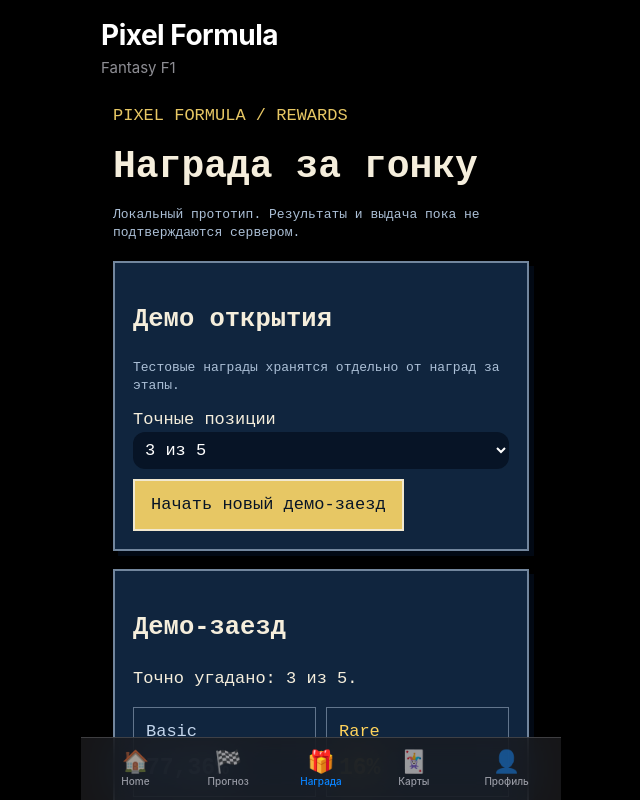
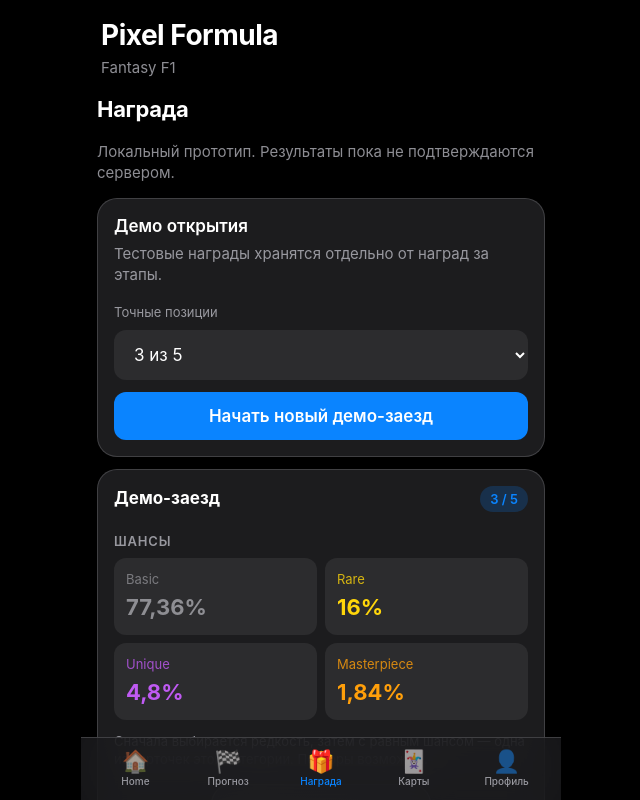
Before and after one commit to git-fomaz/pixel-formula, a React (Vite) app: page /reward in a window 1280 px wide. Both pictures are taken after a click on the button "Начать новый демо-заезд". Shown: the top 800 px of the page, without its empty margins (319-959 px from the left). Built offline with nearby package versions, Linux system fonts and the light colour scheme.

Commit message:
Bring Reward page to iOS design system

```diff
--- a/src/pages/Reward.tsx
+++ b/src/pages/Reward.tsx
@@ -54,10 +54,10 @@ function saveAward(key: string, award: any) {
 }
 
 const rarityColor: Record<string, string> = {
-  Basic: '#c4d6ec',
-  Rare: '#ffd35b',
-  Unique: '#c775ff',
-  Masterpiece: '#ffb52e',
+  Basic: '#8e8e93',
+  Rare: '#ffd60a',
+  Unique: '#bf5af2',
+  Masterpiece: '#ff9f0a',
 };
 
 export default function Reward() {
@@ -98,7 +98,7 @@ export default function Reward() {
       const award = { cardId: card.id, demo: true, at: new Date().toISOString() };
       saveAward(current.key, award);
       setOpened(award);
-      setStatus('Карточка сохранена. Повторное открытие не меняет награду.');
+      setStatus('Карточка сохранена');
       setBusy(false);
     }, 700);
   };
@@ -110,90 +110,122 @@ export default function Reward() {
   }, [opened]);
 
   return (
-    <div style={{ maxWidth: 680, margin: '0 auto', padding: '18px 16px', color: '#f5eedc', fontFamily: 'monospace' }}>
-      <div style={{ color: '#e7c764' }}>PIXEL FORMULA / REWARDS</div>
-      <h1 style={{ fontSize: 'clamp(24px,7vw,38px)', margin: '12px 0' }}>Награда за гонку</h1>
-      <p style={{ color: '#acc0d7', fontSize: 13 }}>Локальный прототип. Результаты и выдача пока не подтверждаются сервером.</p>
+    <div className="pixel-page">
+      <h2>Награда</h2>
+      <p className="muted">Локальный прототип. Результаты пока не подтверждаются сервером.</p>
 
-      <section style={panel}>
-        <h2>Демо открытия</h2>
-        <p style={{ color: '#acc0d7', fontSize: 13 }}>Тестовые награды хранятся отдельно от наград за этапы.</p>
-        <label>Точные позиции<br />
-          <select value={hits} onChange={e => setHits(Number(e.target.value))} style={sel}>
-            {[0,1,2,3,4,5].map(n => <option key={n} value={n}>{n} из 5</option>)}
-          </select>
-        </label>
-        <button onClick={startDemo} style={btn}>Начать новый демо-заезд</button>
-      </section>
+      <div className="ios-card">
+        <div style={{ fontWeight: 600, marginBottom: 4 }}>Демо открытия</div>
+        <p className="muted" style={{ marginTop: 0 }}>Тестовые награды хранятся отдельно от наград за этапы.</p>
+        <label className="muted" style={{ fontSize: 13 }}>Точные позиции</label>
+        <select value={hits} onChange={e => setHits(Number(e.target.value))} style={{ marginTop: 6, marginBottom: 12 }}>
+          {[0,1,2,3,4,5].map(n => <option key={n} value={n}>{n} из 5</option>)}
+        </select>
+        <button onClick={startDemo} className="ios-btn">Начать новый демо-заезд</button>
+      </div>
 
       {current && (
-        <section style={panel}>
-          <h2>{current.raceName}</h2>
-          <p>Точно угадано: {current.hits} из 5.</p>
-          <div style={{ display: 'grid', gridTemplateColumns: '1fr 1fr', gap: 10, margin: '12px 0' }}>
+        <div className="ios-card">
+          <div style={{ display: 'flex', justifyContent: 'space-between', alignItems: 'center' }}>
+            <div style={{ fontWeight: 700 }}>{current.raceName}</div>
+            <span style={{
+              background: 'rgba(10, 132, 255, 0.2)',
+              color: 'var(--accent)',
+              padding: '4px 10px',
+              borderRadius: 999,
+              fontSize: 13,
+              fontWeight: 600,
+            }}>{current.hits} / 5</span>
+          </div>
+
+          <div className="section-title">Шансы</div>
+          <div style={{ display: 'grid', gridTemplateColumns: '1fr 1fr', gap: 8 }}>
             {(['Basic','Rare','Unique','Masterpiece'] as Rarity[]).map(r => (
-              <div key={r} style={{ border: '1px solid #62758c', padding: 12, color: rarityColor[r] }}>
-                {r}<strong style={{ display: 'block', marginTop: 8, fontSize: 23 }}>{rates[r].toLocaleString('ru-RU', { maximumFractionDigits: 2 })}%</strong>
+              <div key={r} style={{
+                background: 'var(--bg-secondary)',
+                borderRadius: 12,
+                padding: 12,
+                color: rarityColor[r],
+              }}>
+                <div style={{ fontSize: 13, opacity: 0.8 }}>{r}</div>
+                <div style={{ fontSize: 22, fontWeight: 700, marginTop: 4 }}>
+                  {rates[r].toLocaleString('ru-RU', { maximumFractionDigits: 2 })}%
+                </div>
               </div>
             ))}
           </div>
-          <p style={{ color: '#acc0d7', fontSize: 13 }}>Сначала выбирается редкость, затем с равным шансом — одна из карточек этой категории. Повторы возможны.</p>
+          <p className="muted" style={{ marginTop: 12, marginBottom: 16, fontSize: 13 }}>
+            Сначала выбирается редкость, затем с равным шансом — одна из карточек этой категории. Повторы возможны.
+          </p>
 
-          <div style={{ display: 'grid', placeItems: 'center', minHeight: 280, padding: '20px 0' }}>
+          <div style={{ display: 'grid', placeItems: 'center', minHeight: 260, margin: '8px 0' }}>
             {!card && (
               <div style={{
-                width: 'min(240px,70vw)', aspectRatio: '2/3', border: '6px double #f1e8cf',
-                background: 'repeating-linear-gradient(45deg,#102b4d 0 18px,#173b62 18px 36px)',
-                display: 'grid', placeContent: 'center', textAlign: 'center', boxShadow: '8px 8px #020914',
-                fontSize: 28, lineHeight: 1.5, animation: busy ? 'shake .22s infinite' : undefined,
+                width: 'min(220px, 70vw)',
+                aspectRatio: '2/3',
+                borderRadius: 20,
+                background: 'linear-gradient(145deg, #2c2c2e, #1c1c1e)',
+                border: '1px solid var(--separator)',
+                display: 'grid',
+                placeContent: 'center',
+                textAlign: 'center',
+                boxShadow: 'var(--shadow)',
+                fontSize: 22,
+                fontWeight: 700,
+                letterSpacing: 1,
+                animation: busy ? 'pulse 0.6s ease-in-out infinite' : undefined,
               }}>
-                PF<br />RACE<br />REWARD
+                <div>PF</div>
+                <div style={{ fontSize: 13, fontWeight: 500, color: 'var(--label-secondary)', marginTop: 4 }}>REWARD</div>
               </div>
             )}
             {card && (
-              <div style={{ textAlign: 'center', color: rarityColor[card.rarity] }}>
+              <div style={{ textAlign: 'center', maxWidth: 280 }}>
                 <img src={card.image} alt={card.name} style={{
-                  display: 'block', width: 'min(100%,350px)', height: 'auto',
+                  width: '100%',
+                  borderRadius: 16,
                   border: `2px solid ${rarityColor[card.rarity]}`,
-                  boxShadow: `0 0 25px ${rarityColor[card.rarity]}66`,
+                  boxShadow: `0 8px 32px ${rarityColor[card.rarity]}40`,
+                  display: 'block',
                 }} />
-                <h2>{card.name}</h2>
-                <p>{card.rarity}</p>
+                <div style={{ fontWeight: 700, fontSize: 20, marginTop: 12 }}>{card.name}</div>
+                <div style={{ color: rarityColor[card.rarity], fontWeight: 600, marginTop: 2 }}>{card.rarity}</div>
               </div>
             )}
           </div>
-          <div style={{ minHeight: 24, color: '#f3cc77' }}>{status}</div>
-          <button onClick={openReward} disabled={!!opened || busy} style={{ ...btn, opacity: opened || busy ? 0.5 : 1 }}>
-            {opened ? 'Награда получена' : 'Открыть награду'}
+
+          {status && <p style={{ textAlign: 'center', color: 'var(--accent-green)', fontWeight: 500, margin: '8px 0' }}>{status}</p>}
+
+          <button onClick={openReward} disabled={!!opened || busy} className="ios-btn" style={{ opacity: opened || busy ? 0.5 : 1 }}>
+            {opened ? 'Награда получена' : busy ? 'Открываем…' : 'Открыть награду'}
           </button>
-        </section>
+        </div>
       )}
 
-      <section style={panel}>
-        <h2>Демо-коллекция</h2>
-        {awards.length === 0 && <p style={{ color: '#acc0d7' }}>Здесь появятся открытые карточки.</p>}
-        <div style={{ display: 'grid', gridTemplateColumns: 'repeat(3,1fr)', gap: 12 }}>
+      <div className="section-title">Демо-коллекция</div>
+      <div className="ios-card">
+        {awards.length === 0 && <p className="muted" style={{ margin: 0 }}>Здесь появятся открытые карточки.</p>}
+        <div className="card-grid">
           {awards.map((a: any, i) => {
             const c = PF_CARDS.find(x => x.id === a.cardId);
             if (!c) return null;
             return (
-              <div key={i}>
-                <img src={c.image} alt={c.name} style={{ width: '100%', display: 'block' }} />
-                <p style={{ fontSize: 11, margin: '5px 0' }}>{c.name} / {c.rarity}</p>
+              <div key={i} className="card-item">
+                <img src={c.image} alt={c.name} />
+                <div className="meta">
+                  <div style={{ fontWeight: 600 }}>{c.name}</div>
+                  <div style={{ color: rarityColor[c.rarity], fontSize: 12 }}>{c.rarity}</div>
+                </div>
               </div>
             );
           })}
         </div>
-      </section>
+      </div>
 
-      <div style={{ display: 'flex', gap: 10, flexWrap: 'wrap' }}>
-        <Link to="/predict" style={btn}>К прогнозу</Link>
-        <Link to="/collection" style={{ ...btn, background: '#142e4c', color: '#f5eedc' }}>Коллекция</Link>
+      <div style={{ display: 'grid', gridTemplateColumns: '1fr 1fr', gap: 12 }}>
+        <Link to="/predict" className="ios-btn secondary">К прогнозу</Link>
+        <Link to="/collection" className="ios-btn secondary">Коллекция</Link>
       </div>
     </div>
   );
 }
-
-const panel: React.CSSProperties = { background: '#10253e', border: '2px solid #72869d', padding: 18, margin: '18px 0', boxShadow: '5px 5px #020914' };
-const btn: React.CSSProperties = { padding: '12px 16px', border: '2px solid #f1e8cf', background: '#e7c764', color: '#071426', cursor: 'pointer', textDecoration: 'none', display: 'inline-flex', alignItems: 'center', justifyContent: 'center', font: 'inherit', minHeight: 48 };
-const sel: React.CSSProperties = { background: '#071426', color: '#fff', padding: 8, width: '100%', marginBottom: 10, font: 'inherit' };
```
